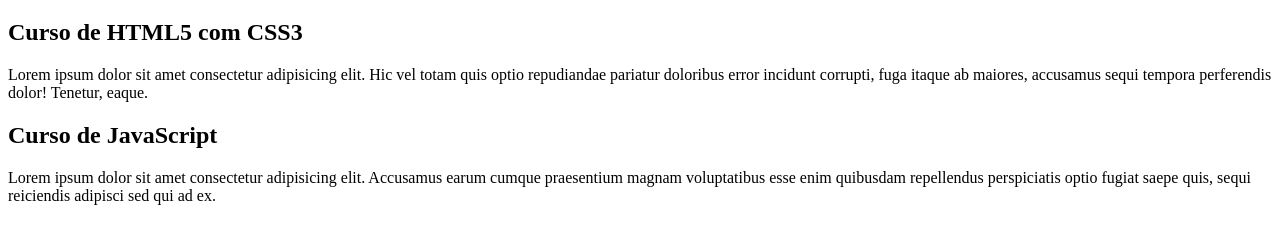
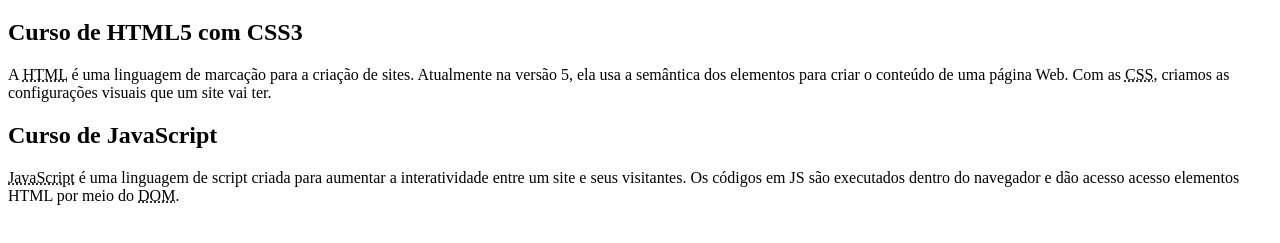
Before and after one commit to TiagoHMSilva/Projeto-site, a plain HTML site: page index.html in a window 1280 px wide. Shown: the part 61-304 px from the top of the page. Drawn offline with Linux system fonts and the light colour scheme.

Commit message:
add texto

```diff
--- a/index.html
+++ b/index.html
@@ -5,6 +5,7 @@
     <meta http-equiv="X-UA-Compatible" content="IE=edge">
     <meta name="viewport" content="width=device-width, initial-scale=1.0">
     <title>Site CursoeVideo</title>
+    <link rel="stylesheet" href="estilos/style.css">
 </head>
 <body>
     <main>
@@ -13,11 +14,18 @@
         </head>
         <article>
             <h2>Curso de HTML5 com CSS3</h2>
-            <p>Lorem ipsum dolor sit amet consectetur adipisicing elit. Hic vel totam quis optio repudiandae pariatur doloribus error incidunt corrupti, fuga itaque ab maiores, accusamus sequi tempora perferendis dolor! Tenetur, eaque.</p>
+            <p>A <abbr title="HyperTextMarkup Language">HTML</abbr> é uma
+            linguagem de marcação para a criação de sites. Atualmente na versão 5,
+            ela usa a semântica dos elementos para criar o conteúdo de uma página
+            Web. Com as <abbr title="Cascading Style Sheets">CSS</abbr>, criamos as
+            configurações visuais que um site vai ter.</p>
         </article>
         <article>
             <h2>Curso de JavaScript</h2>
-            <p>Lorem ipsum dolor sit amet consectetur adipisicing elit. Accusamus earum cumque praesentium magnam voluptatibus esse enim quibusdam repellendus perspiciatis optio fugiat saepe quis, sequi reiciendis adipisci sed qui ad ex.</p>
+            <p><abbr title="JavaScript">JavaScript</abbr> é uma linguagem de script
+            criada para aumentar a interatividade entre um site e seus visitantes.
+            Os códigos em JS são executados dentro do navegador e dão acesso acesso
+            elementos HTML por meio do <abbr title="Document Object Model">DOM</abbr>.</p>
         </article>
     </main>
 </body>
```
